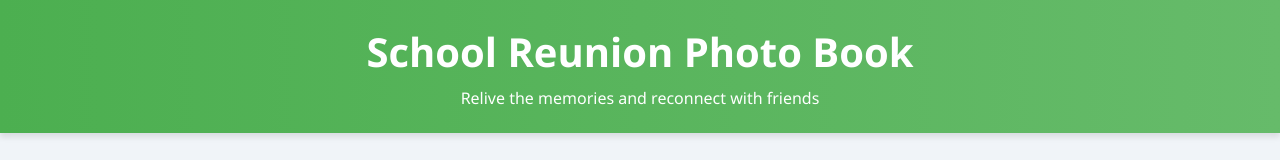
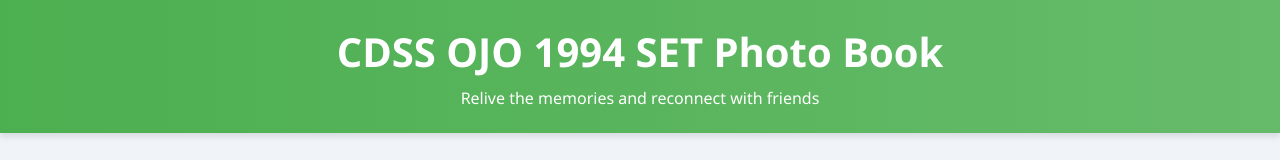
Before and after one commit to wddofficial/CDSSOJO1994setphotobook, a plain HTML site: page index.html in a window 1280 px wide. Shown: the top 160 px of the page. Drawn offline with Linux system fonts and the light colour scheme; grey boxes are pictures that could not be loaded; files whose address does not match are found by name.

Commit message:
Update index.html

```diff
--- a/index.html
+++ b/index.html
@@ -150,7 +150,7 @@
     </head>
     <body>
         <header>
-            <h1>School Reunion Photo Book</h1>
+            <h1>CDSS OJO 1994 SET  Photo Book</h1>
             <p>Relive the memories and reconnect with friends</p>
         </header>
 
```
